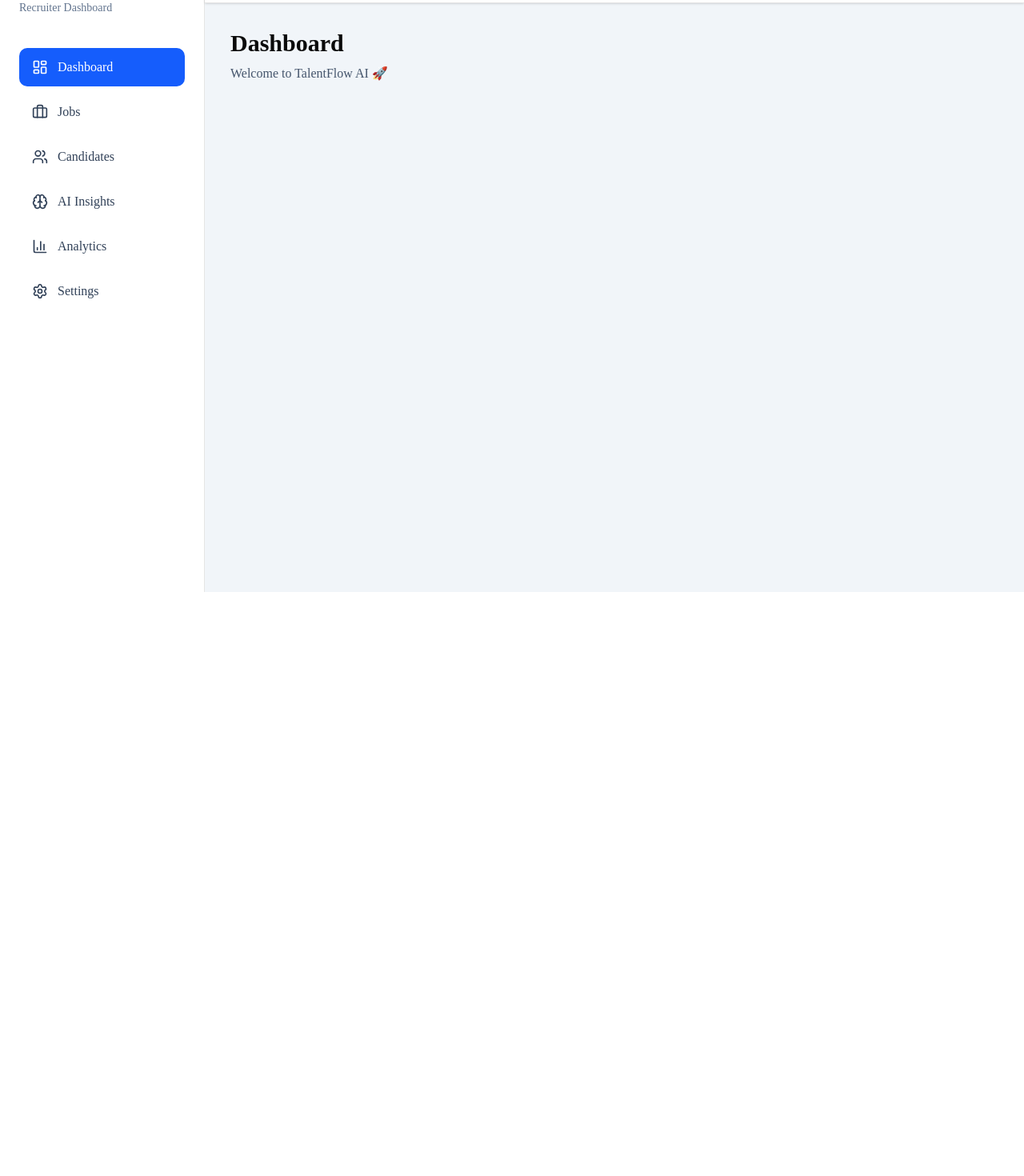
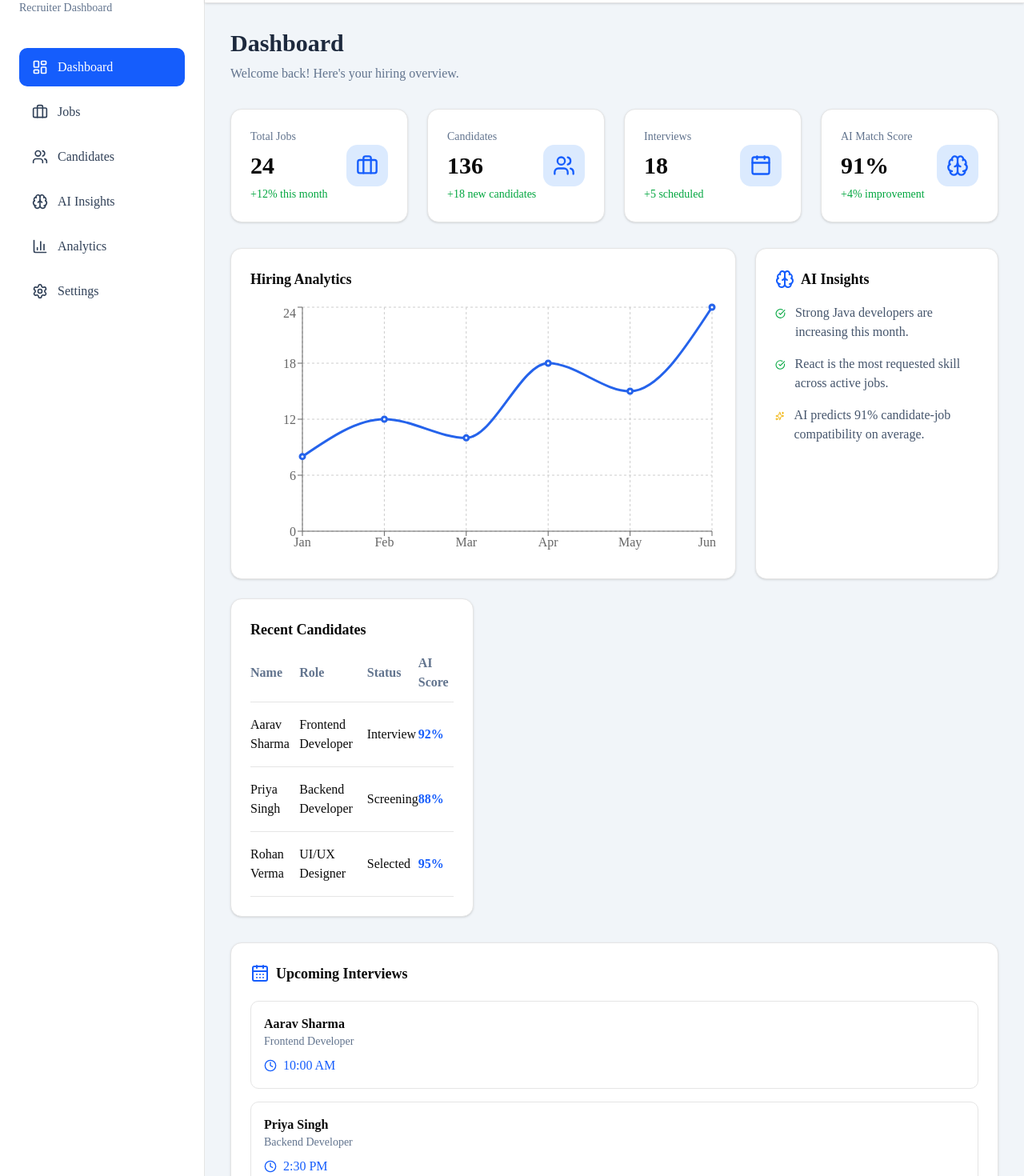
Before and after one commit to toshikav/talentflow-ai, a Next.js app: page /dashboard in a window 1280 px wide. Shown: the part 60-1530 px from the top of the page at 80% size. Before the commit the page ends 800 px from the top, so only its background shows below. Built offline with nearby package versions, Linux system fonts and the light colour scheme.

Commit message:
Complete recruiter dashboard UI

```diff
--- a/app/(dashboard)/dashboard/page.tsx
+++ b/app/(dashboard)/dashboard/page.tsx
@@ -1,11 +1,79 @@
+import {
+  Briefcase,
+  Users,
+  Calendar,
+  Brain,
+} from "lucide-react";
+
+import StatsCard from "@/components/dashboard/StatsCard";
+import HiringChart from "@/components/charts/HiringChart";
+import AIInsights from "@/components/ai/AIInsights";
+import RecentCandidates from "@/components/candidates/RecentCandidates";
+import UpcomingInterviews from "@/components/dashboard/UpcomingInterviews";
+
 export default function DashboardPage() {
   return (
-    <div>
-      <h1 className="text-3xl font-bold">Dashboard</h1>
+    <div className="space-y-8">
 
-      <p className="mt-2 text-slate-600">
-        Welcome to TalentFlow AI 🚀
-      </p>
+      {/* Page Heading */}
+      <div>
+        <h1 className="text-3xl font-bold text-slate-800">
+          Dashboard
+        </h1>
+
+        <p className="mt-2 text-slate-500">
+          Welcome back! Here's your hiring overview.
+        </p>
+      </div>
+
+      {/* Statistics Cards */}
+      <div className="grid grid-cols-1 gap-6 md:grid-cols-2 xl:grid-cols-4">
+
+
+
+        <StatsCard
+          title="Total Jobs"
+          value="24"
+          change="+12% this month"
+          icon={<Briefcase size={28} />}
+        />
+
+        <StatsCard
+          title="Candidates"
+          value="136"
+          change="+18 new candidates"
+          icon={<Users size={28} />}
+        />
+
+        <StatsCard
+          title="Interviews"
+          value="18"
+          change="+5 scheduled"
+          icon={<Calendar size={28} />}
+        />
+
+        <StatsCard
+          title="AI Match Score"
+          value="91%"
+          change="+4% improvement"
+          icon={<Brain size={28} />}
+        />
+
+      </div>
+
+      {/* Analytics + AI Insights */}
+      <div className="grid grid-cols-1 gap-6 lg:grid-cols-3">
+
+        <div className="lg:col-span-2">
+          <HiringChart />
+        </div>
+
+        <AIInsights />
+        <RecentCandidates />
+
+      </div>
+        <UpcomingInterviews />
+
     </div>
   );
 }
--- /dev/null
+++ b/components/ai/AIInsights.tsx
@@ -0,0 +1,51 @@
+import { Brain, Sparkles, CircleCheckBig } from "lucide-react";
+
+export default function AIInsights() {
+  return (
+    <div className="rounded-xl border bg-white p-6 shadow-sm">
+      <div className="flex items-center gap-2 mb-4">
+        <Brain className="text-blue-600" />
+        <h2 className="text-lg font-semibold">
+          AI Insights
+        </h2>
+      </div>
+
+      <div className="space-y-4">
+
+        <div className="flex items-start gap-3">
+          <CircleCheckBig
+            className="text-green-600 mt-1"
+            size={18}
+          />
+
+          <p className="text-slate-600">
+            Strong Java developers are increasing this month.
+          </p>
+        </div>
+
+        <div className="flex items-start gap-3">
+          <CircleCheckBig
+            className="text-green-600 mt-1"
+            size={18}
+          />
+
+          <p className="text-slate-600">
+            React is the most requested skill across active jobs.
+          </p>
+        </div>
+
+        <div className="flex items-start gap-3">
+          <Sparkles
+            className="text-yellow-500 mt-1"
+            size={18}
+          />
+
+          <p className="text-slate-600">
+            AI predicts 91% candidate-job compatibility on average.
+          </p>
+        </div>
+
+      </div>
+    </div>
+  );
+}
--- /dev/null
+++ b/components/candidates/RecentCandidates.tsx
@@ -0,0 +1,57 @@
+const candidates = [
+  {
+    id: 1,
+    name: "Aarav Sharma",
+    role: "Frontend Developer",
+    status: "Interview",
+    score: "92%",
+  },
+  {
+    id: 2,
+    name: "Priya Singh",
+    role: "Backend Developer",
+    status: "Screening",
+    score: "88%",
+  },
+  {
+    id: 3,
+    name: "Rohan Verma",
+    role: "UI/UX Designer",
+    status: "Selected",
+    score: "95%",
+  },
+];
+
+export default function RecentCandidates() {
+  return (
+    <div className="rounded-xl border bg-white p-6 shadow-sm">
+      <h2 className="mb-4 text-lg font-semibold">
+        Recent Candidates
+      </h2>
+
+      <table className="w-full">
+        <thead>
+          <tr className="border-b text-left text-slate-500">
+            <th className="pb-3">Name</th>
+            <th className="pb-3">Role</th>
+            <th className="pb-3">Status</th>
+            <th className="pb-3">AI Score</th>
+          </tr>
+        </thead>
+
+        <tbody>
+          {candidates.map((candidate) => (
+            <tr key={candidate.id} className="border-b">
+              <td className="py-4">{candidate.name}</td>
+              <td>{candidate.role}</td>
+              <td>{candidate.status}</td>
+              <td className="font-semibold text-blue-600">
+                {candidate.score}
+              </td>
+            </tr>
+          ))}
+        </tbody>
+      </table>
+    </div>
+  );
+}
--- /dev/null
+++ b/components/charts/HiringChart.tsx
@@ -0,0 +1,51 @@
+"use client";
+
+import {
+  LineChart,
+  Line,
+  XAxis,
+  YAxis,
+  Tooltip,
+  ResponsiveContainer,
+  CartesianGrid,
+} from "recharts";
+
+const data = [
+  { month: "Jan", hires: 8 },
+  { month: "Feb", hires: 12 },
+  { month: "Mar", hires: 10 },
+  { month: "Apr", hires: 18 },
+  { month: "May", hires: 15 },
+  { month: "Jun", hires: 24 },
+];
+
+export default function HiringChart() {
+  return (
+    <div className="rounded-xl border bg-white p-6 shadow-sm">
+      <h2 className="mb-4 text-lg font-semibold">
+        Hiring Analytics
+      </h2>
+
+      <div className="h-80">
+        <ResponsiveContainer width="100%" height="100%">
+          <LineChart data={data}>
+            <CartesianGrid strokeDasharray="3 3" />
+
+            <XAxis dataKey="month" />
+
+            <YAxis />
+
+            <Tooltip />
+
+            <Line
+              type="monotone"
+              dataKey="hires"
+              stroke="#2563eb"
+              strokeWidth={3}
+            />
+          </LineChart>
+        </ResponsiveContainer>
+      </div>
+    </div>
+  );
+}
--- /dev/null
+++ b/components/dashboard/StatsCard.tsx
@@ -0,0 +1,39 @@
+import { ReactNode } from "react";
+
+interface StatsCardProps {
+  title: string;
+  value: string;
+  icon: ReactNode;
+  change: string;
+}
+
+export default function StatsCard({
+  title,
+  value,
+  icon,
+  change,
+}: StatsCardProps) {
+  return (
+    <div className="rounded-xl border bg-white p-6 shadow-sm transition hover:shadow-lg">
+      <div className="flex items-center justify-between">
+        <div>
+          <p className="text-sm text-slate-500">
+            {title}
+          </p>
+
+          <h2 className="mt-2 text-3xl font-bold">
+            {value}
+          </h2>
+
+          <p className="mt-2 text-sm text-green-600">
+            {change}
+          </p>
+        </div>
+
+        <div className="rounded-xl bg-blue-100 p-3 text-blue-600">
+          {icon}
+        </div>
+      </div>
+    </div>
+  );
+}
--- /dev/null
+++ b/components/dashboard/UpcomingInterviews.tsx
@@ -0,0 +1,56 @@
+import { CalendarDays, Clock } from "lucide-react";
+
+const interviews = [
+  {
+    name: "Aarav Sharma",
+    role: "Frontend Developer",
+    time: "10:00 AM",
+  },
+  {
+    name: "Priya Singh",
+    role: "Backend Developer",
+    time: "2:30 PM",
+  },
+  {
+    name: "Rohan Verma",
+    role: "UI/UX Designer",
+    time: "4:00 PM",
+  },
+];
+
+export default function UpcomingInterviews() {
+  return (
+    <div className="rounded-xl border bg-white p-6 shadow-sm">
+      <div className="flex items-center gap-2 mb-5">
+        <CalendarDays className="text-blue-600" />
+
+        <h2 className="text-lg font-semibold">
+          Upcoming Interviews
+        </h2>
+      </div>
+
+      <div className="space-y-4">
+        {interviews.map((interview, index) => (
+          <div
+            key={index}
+            className="rounded-lg border p-4 hover:bg-slate-50 transition"
+          >
+            <h3 className="font-semibold">
+              {interview.name}
+            </h3>
+
+            <p className="text-sm text-slate-500">
+              {interview.role}
+            </p>
+
+            <div className="mt-2 flex items-center gap-2 text-blue-600">
+              <Clock size={16} />
+
+              <span>{interview.time}</span>
+            </div>
+          </div>
+        ))}
+      </div>
+    </div>
+  );
+}
--- a/package.json
+++ b/package.json
@@ -16,6 +16,7 @@
     "next": "16.2.10",
     "react": "19.2.4",
     "react-dom": "19.2.4",
+    "recharts": "^3.9.2",
     "shadcn": "^4.13.0",
     "tailwind-merge": "^3.6.0",
     "tw-animate-css": "^1.4.0"
```
Also changed, not shown: 1 other file (tests, documents, lock files or other folders).
